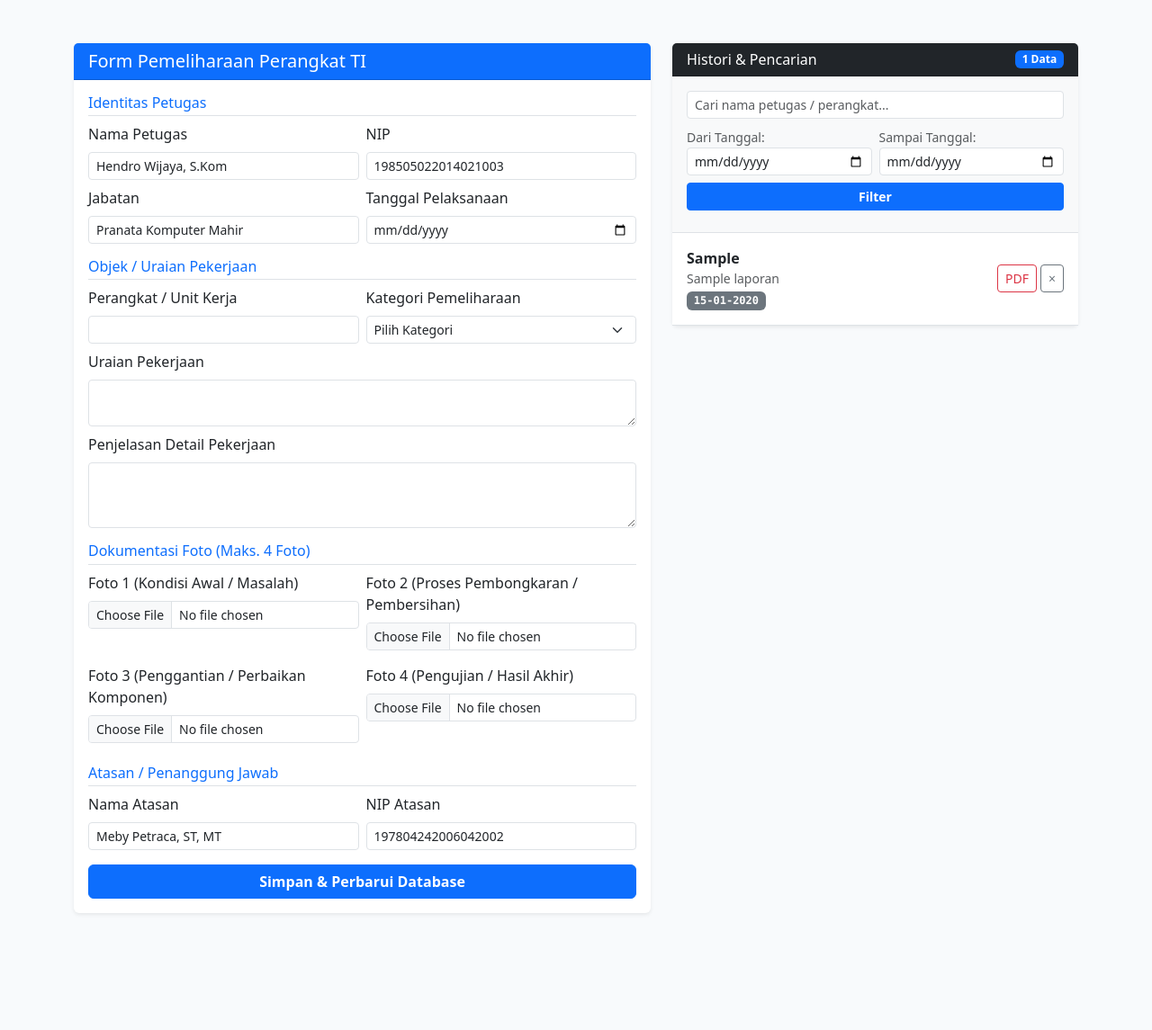
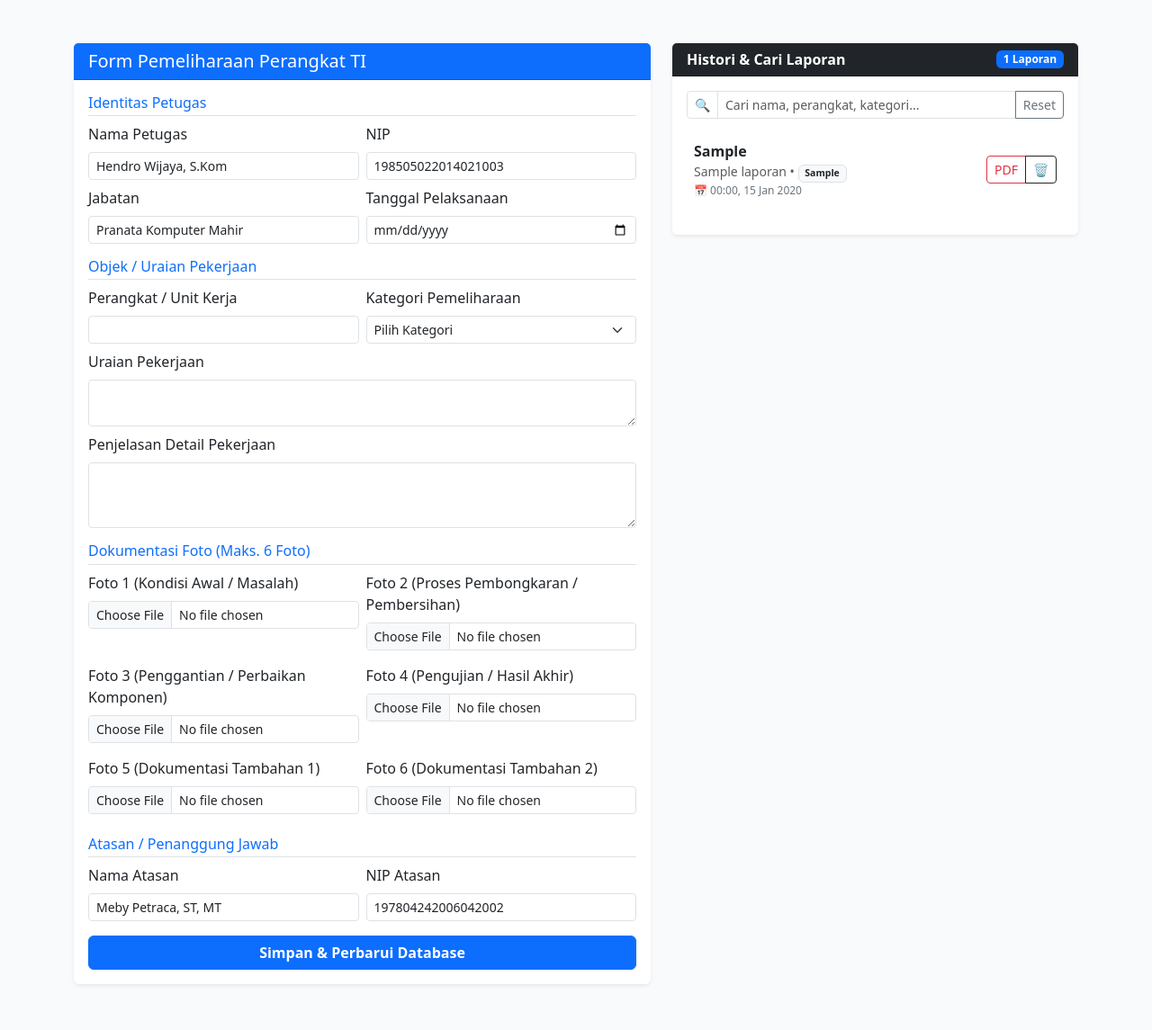
Before and after one commit to Hendrow/laporan_ti, a Flask app: page / in a window 1280 px wide. Shown: the top 1145 px of the page at 90% size. Before the commit the page ends 1016 px from the top, so only its background shows below. Run offline with Flask 3, Linux system fonts and the light colour scheme; tables that the repository leaves empty hold one stand-in row (values such as "Sample post"); some libraries are stand-ins or nearby versions.

Commit message:
pagination dan tambah foto

```diff
--- a/app.py
+++ b/app.py
@@ -1,6 +1,6 @@
 import os
 from datetime import datetime
-from flask import Flask, render_template, redirect, url_for, flash, make_response, request
+from flask import Flask, render_template, redirect, url_for, flash, make_response, request, jsonify
 from flask_migrate import Migrate
 from models import db, Laporan
 from forms import LaporanForm
@@ -33,7 +33,9 @@ def index():
             foto1_base64=form.foto1_base64.data,
             foto2_base64=form.foto2_base64.data,
             foto3_base64=form.foto3_base64.data,
-            foto4_base64=form.foto4_base64.data
+            foto4_base64=form.foto4_base64.data,
+            foto5_base64=form.foto5_base64.data,
+            foto6_base64=form.foto6_base64.data
         )
         db.session.add(laporan)
         db.session.commit()
@@ -86,15 +88,64 @@ def cetak_pdf(id):
     response.headers['Content-Disposition'] = f'inline; filename=Laporan_{laporan.id}.pdf'
     return response
 
+# app.py (tambahkan route ini di bawah route lainnya)
+@app.route('/hapus-laporan/<int:id>', methods=['POST', 'DELETE'])
+def hapus_laporan(id):
+    laporan = Laporan.query.get_or_404(id)
+    db.session.delete(laporan)
+    db.session.commit()
 
-@app.route('/hapus-laporan/<int:id>', methods=['POST'])
-def hapus_laporan(id):
-  laporan = Laporan.query.get_or_404(id)
-  db.session.delete(laporan)
-  db.session.commit()
-  flash('Laporan berhasil dihapus dari database.', 'warning')
-  return redirect(url_for('index'))
+    # Jika diakses lewat AJAX / Fetch
+    if request.headers.get('X-Requested-With') == 'XMLHttpRequest':
+        return jsonify({'status': 'success', 'message': 'Laporan berhasil dihapus.'})
 
+    flash('Laporan berhasil dihapus!', 'success')
+    return redirect(url_for('index'))
+
+
+# Route api ajax untuk pagination dan pencarian
+@app.route('/api/laporan', methods=['GET'])
+def get_laporan_api():
+    page = request.args.get('page', 1, type=int)
+    per_page = request.args.get('per_page', 7, type=int) # Limit 7 laporan per halaman
+    search_query = request.args.get('q', '', type=str).strip()
+
+    # Query Dasar
+    query = Laporan.query
+
+    # Filter Pencarian (Nama Petugas, Perangkat, Kategori, atau Tanggal)
+    if search_query:
+        query = query.filter(
+            (Laporan.perangkat.ilike(f'%{search_query}%')) |
+            (Laporan.nama.ilike(f'%{search_query}%')) |
+            (Laporan.kategori.ilike(f'%{search_query}%'))
+        )
+
+    # Urutkan dari yang terbaru dan terapkan Pagination SQLAlchemy
+    pagination = query.order_by(Laporan.created_at.desc()).paginate(
+        page=page, per_page=per_page, error_out=False
+        )
+
+    items = []
+    for item in pagination.items:
+        items.append({
+            'id': item.id,
+            'perangkat': item.perangkat,
+            'nama': item.nama,
+            'kategori': item.kategori,
+            'tanggal': item.tanggal.strftime('%H:%M, %d %b %Y')
+        })
+
+    return jsonify({
+        'items': items,
+        'total': pagination.total,
+        'page': pagination.page,
+        'pages': pagination.pages,
+        'has_prev': pagination.has_prev,
+        'has_next': pagination.has_next,
+        'prev_num': pagination.prev_num,
+        'next_num': pagination.next_num
+    })
 
 if __name__ == '__main__':
     app.run(debug=True)
--- a/forms.py
+++ b/forms.py
@@ -23,8 +23,10 @@ class LaporanForm(FlaskForm):
     nama_atasan = StringField('Nama Atasan', validators=[DataRequired()])
     nip_atasan = StringField('NIP Atasan', validators=[DataRequired()])
 
-    # Hidden fields untuk 4 Foto Base64
+    # Hidden fields untuk 6 Foto Base64
     foto1_base64 = HiddenField('Foto 1')
     foto2_base64 = HiddenField('Foto 2')
     foto3_base64 = HiddenField('Foto 3')
     foto4_base64 = HiddenField('Foto 4')
+    foto5_base64 = HiddenField('Foto 5')
+    foto6_base64 = HiddenField('Foto 6')
--- a/models.py
+++ b/models.py
@@ -18,10 +18,12 @@ class Laporan(db.Model):
     nama_atasan = db.Column(db.String(100), nullable=False)
     nip_atasan = db.Column(db.String(50), nullable=False)
 
-    # 4 Field Foto Dokumentasi
+    # 6 Field Foto Dokumentasi
     foto1_base64 = db.Column(db.Text, nullable=True)
     foto2_base64 = db.Column(db.Text, nullable=True)
     foto3_base64 = db.Column(db.Text, nullable=True)
     foto4_base64 = db.Column(db.Text, nullable=True)
+    foto5_base64 = db.Column(db.Text, nullable=True)
+    foto6_base64 = db.Column(db.Text, nullable=True)
 
     created_at = db.Column(db.DateTime, default=datetime.utcnow)
--- a/templates/index.html
+++ b/templates/index.html
@@ -75,7 +75,7 @@
                             </div>
                         </div>
 
-                        <h6 class="text-primary border-bottom pb-1">Dokumentasi Foto (Maks. 4 Foto)</h6>
+                        <h6 class="text-primary border-bottom pb-1">Dokumentasi Foto (Maks. 6 Foto)</h6>
                         <div class="row g-2 mb-3">
                             <div class="col-md-6 text-center mb-2">
                                 <label class="form-label d-block text-start">Foto 1 (Kondisi Awal / Masalah)</label>
@@ -97,6 +97,16 @@
                                 <!-- <img id="preview4" src="https://via.placeholder.com/300x140?text=Foto+4" class="img-preview mb-1"> -->
                                 <input type="file" id="inputFoto4" class="form-control form-control-sm" accept="image/*">
                             </div>
+                            <div class="col-md-6 text-center mb-2">
+                                <label class="form-label d-block text-start">Foto 5 (Dokumentasi Tambahan 1)</label>
+                                <!-- <img id="preview5" src="https://via.placeholder.com/300x140?text=Foto+5" class="img-preview mb-1"> -->
+                                <input type="file" id="inputFoto5" class="form-control form-control-sm" accept="image/*">
+                            </div>
+                            <div class="col-md-6 text-center mb-2">
+                                <label class="form-label d-block text-start">Foto 6 (Dokumentasi Tambahan 2)</label>
+                                <!-- <img id="preview6" src="https://via.placeholder.com/300x140?text=Foto+6" class="img-preview mb-1"> -->
+                                <input type="file" id="inputFoto6" class="form-control form-control-sm" accept="image/*">
+                            </div>
                         </div>
 
                         <h6 class="text-primary border-bottom pb-1">Atasan / Penanggung Jawab</h6>
@@ -117,105 +127,212 @@
             </div>
         </div>
 
-        <!-- Kolom Kanan: Filter & Histori Laporan -->
+        <!-- Bagian Kolom Histori Laporan (col-lg-5) -->
         <div class="col-lg-5">
             <div class="card shadow-sm border-0 mb-4">
-                <div class="card-header bg-dark text-white d-flex justify-content-between align-items-center">
-                    <h5 class="mb-0 fs-6">Histori & Pencarian</h5>
-                    <span class="badge bg-primary">{{ laporan_list|length }} Data</span>
+                <div class="card-header bg-dark text-white d-flex justify-content-between align-items-center py-2">
+                    <h5 class="mb-0 fs-6 fw-bold">Histori & Cari Laporan</h5>
+                    <span class="badge bg-primary" id="totalBadge">0 Total</span>
                 </div>
-                <div class="card-body bg-light">
-                    <!-- Form Pencarian & Filter Tanggal -->
-                    <form method="GET" action="{{ url_for('index') }}" class="row g-2 mb-2">
-                        <div class="col-12">
-                            <input type="text" name="q" class="form-control form-control-sm" placeholder="Cari nama petugas / perangkat..." value="{{ q }}">
-                        </div>
-                        <div class="col-6">
-                            <label class="form-label mb-0 small text-muted">Dari Tanggal:</label>
-                            <input type="date" name="tgl_mulai" class="form-control form-control-sm" value="{{ tgl_mulai }}">
-                        </div>
-                        <div class="col-6">
-                            <label class="form-label mb-0 small text-muted">Sampai Tanggal:</label>
-                            <input type="date" name="tgl_selesai" class="form-control form-control-sm" value="{{ tgl_selesai }}">
-                        </div>
-                        <div class="col-12 d-flex gap-1 mt-2">
-                            <button type="submit" class="btn btn-sm btn-primary flex-fill fw-bold">Filter</button>
-                            {% if q or tgl_mulai or tgl_selesai %}
-                                <a href="{{ url_for('index') }}" class="btn btn-sm btn-outline-secondary">Reset</a>
-                            {% endif %}
-                        </div>
-                    </form>
+                <div class="card-body p-3">
+                    <!-- Form Input Pencarian Real-Time -->
+                    <div class="input-group input-group-sm mb-3">
+                        <span class="input-group-text bg-white"><i class="bi bi-search"></i> 🔍</span>
+                        <input type="text" id="searchInput" class="form-control" placeholder="Cari nama, perangkat, kategori...">
+                        <button class="btn btn-outline-secondary" type="button" id="btnClearSearch">Reset</button>
                     </div>
 
-                <!-- List Data -->
-                <ul class="list-group list-group-flush border-top">
-                    {% for item in laporan_list %}
-                    <li class="list-group-item d-flex justify-content-between align-items-center p-3">
-                        <div style="max-width: 65%;">
-                            <strong class="d-block text-truncate" title="{{ item.perangkat }}">{{ item.perangkat }}</strong>
-                            <small class="text-muted d-block">{{ item.nama }}</small>
-                            <small class="badge bg-secondary font-monospace">{{ item.tanggal.strftime('%d-%m-%Y') }}</small>
+                    <!-- Container List Laporan Dinamis -->
+                    <div id="laporanContainer">
+                        <div class="text-center py-4 text-muted">
+                            <div class="spinner-border spinner-border-sm text-primary" role="status"></div>
+                            <span class="ms-1">Memuat data...</span>
                         </div>
-                        <div class="d-flex gap-1">
-                            <!-- Tombol Cetak PDF -->
-                            <a href="{{ url_for('cetak_pdf', id=item.id) }}" target="_blank" class="btn btn-outline-danger btn-sm" title="Cetak PDF">
-                                PDF
-                            </a>
+                    </div>
 
-                            <!-- Tombol Hapus (Trigger Modal) -->
-                            <button type="button" class="btn btn-outline-secondary btn-sm" data-bs-toggle="modal" data-bs-target="#modalHapus{{ item.id }}" title="Hapus Laporan">
-                                &times;
-                            </button>
-                        </div>
-                    </li>
-
-                    <!-- Modal Konfirmasi Hapus -->
-                    <div class="modal fade" id="modalHapus{{ item.id }}" tabindex="-1" aria-hidden="true">
-                        <div class="modal-dialog modal-dialog-centered modal-sm">
-                            <div class="modal-content">
-                                <div class="modal-header py-2 bg-danger text-white">
-                                    <h6 class="modal-title">Konfirmasi Hapus</h6>
-                                    <button type="button" class="btn-close btn-close-white" data-bs-dismiss="modal"></button>
-                                </div>
-                                <div class="modal-body text-center">
-                                    <p class="small mb-0">Apakah Anda yakin ingin menghapus laporan perangkat <strong>{{ item.perangkat }}</strong>?</p>
-                                </div>
-                                <div class="modal-footer py-1 justify-content-center">
-                                    <button type="button" class="btn btn-sm btn-secondary" data-bs-dismiss="modal">Batal</button>
-                                    <form action="{{ url_for('hapus_laporan', id=item.id) }}" method="POST" class="d-inline">
-                                        <button type="submit" class="btn btn-sm btn-danger">Hapus</button>
-                                    </form>
+                    <!-- Navigasi Pagination Dinamis -->
+                    <nav class="mt-3">
+                        <ul class="pagination pagination-sm justify-content-center mb-0" id="paginationControls">
+                            <!-- Tombol Pagination di-render via jQuery -->
+                        </ul>
+                    </nav>
                 </div>
             </div>
         </div>
+
+<!-- Tambahkan JavaScript AJAX & Pagination di bawah -->
+<script src="https://code.jquery.com/jquery-3.6.0.min.js"></script>
+<script src="https://cdn.jsdelivr.net/npm/bootstrap@5.3.0/dist/js/bootstrap.bundle.min.js"></script>
+
+<script>
+$(document).ready(function() {
+    let currentPage = 1;
+    let searchQuery = '';
+
+    // Fungsi Utama Fetch Data dari API via AJAX
+    function loadLaporan(page = 1, query = '') {
+        $('#laporanContainer').html(`
+            <div class="text-center py-4 text-muted">
+                <div class="spinner-border spinner-border-sm text-primary" role="status"></div>
+                <span class="ms-1">Memuat data...</span>
             </div>
-                    {% else %}
-                    <li class="list-group-item text-center text-muted p-4">
-                        <small>Tidak ada laporan yang ditemukan.</small>
-                    </li>
-                    {% endfor %}
-                </ul>
+        `);
+
+        $.ajax({
+            url: '/api/laporan',
+            type: 'GET',
+            data: {
+                page: page,
+                q: query,
+                per_page: 7
+            },
+            success: function(response) {
+                currentPage = response.page;
+                $('#totalBadge').text(`${response.total} Laporan`);
+                renderList(response.items);
+                renderPagination(response);
+            },
+            error: function() {
+                $('#laporanContainer').html(`
+                    <div class="alert alert-danger p-2 text-center small mb-0">
+                        Gagal memuat data histori laporan.
+                    </div>
+                `);
+            }
+        });
+    }
+
+    // Render List Items
+    function renderList(items) {
+        if (items.length === 0) {
+            $('#laporanContainer').html(`
+                <div class="text-center text-muted py-4 small">
+                    Tidak ada data laporan yang ditemukan.
+                </div>
+            `);
+            return;
+        }
+
+        let html = '<div class="list-group list-group-flush">';
+        items.forEach(function(item) {
+            html += `
+                <div class="list-group-item d-flex justify-content-between align-items-center px-2 py-2">
+                    <div style="max-width: 65%;">
+                        <div class="fw-bold text-dark text-truncate" title="${item.perangkat}">${item.perangkat}</div>
+                        <div class="text-muted small">${item.nama} &bull; <span class="badge bg-light text-dark border">${item.kategori}</span></div>
+                        <div class="text-secondary small" style="font-size: 0.75rem;">📅 ${item.tanggal}</div>
+                    </div>
+                    <div class="btn-group btn-group-sm" role="group">
+                        <a href="/cetak-pdf/${item.id}" target="_blank" class="btn btn-outline-danger px-2 py-1" title="Cetak PDF">
+                            PDF
+                        </a>
+                        <button type="button" class="btn btn-outline-dark px-2 py-1 btn-hapus" data-id="${item.id}" title="Hapus Laporan">
+                            🗑️
+                        </button>
                     </div>
                 </div>
+            `;
+        });
+        html += '</div>';
+        $('#laporanContainer').html(html);
+    }
 
-    </div>
-</div>
+    // Render Tombol Pagination Bootstrap
+    function renderPagination(data) {
+        let paginationHtml = '';
 
-<script src="https://code.jquery.com/jquery-3.6.0.min.js"></script>
-<script src="https://cdn.jsdelivr.net/npm/bootstrap@5.3.0/dist/js/bootstrap.bundle.min.js"></script>
-<script>
-    $(document).ready(function() {
-        // Mengubah input file gambar menjadi string Base64 menggunakan jQuery
+        if (data.pages <= 1) {
+            $('#paginationControls').html('');
+            return;
+        }
+
+        // Tombol Previous
+        paginationHtml += `
+            <li class="page-item ${!data.has_prev ? 'disabled' : ''}">
+                <a class="page-link page-btn" href="#" data-page="${data.prev_num}">&laquo;</a>
+            </li>
+        `;
+
+        // Iterasi Angka Halaman
+        for (let i = 1; i <= data.pages; i++) {
+            paginationHtml += `
+                <li class="page-item ${i === data.page ? 'active' : ''}">
+                    <a class="page-link page-btn" href="#" data-page="${i}">${i}</a>
+                </li>
+            `;
+        }
+
+        // Tombol Next
+        paginationHtml += `
+            <li class="page-item ${!data.has_next ? 'disabled' : ''}">
+                <a class="page-link page-btn" href="#" data-page="${data.next_num}">&raquo;</a>
+            </li>
+        `;
+
+        $('#paginationControls').html(paginationHtml);
+    }
+
+    // Event Handler untuk Tombol Hapus Laporan
+    $(document).on('click', '.btn-hapus', function() {
+        const id = $(this).data('id');
+        if (confirm('Apakah Anda yakin ingin menghapus laporan ini dari database?')) {
+            $.ajax({
+                url: `/hapus-laporan/${id}`,
+                type: 'POST',
+                success: function(response) {
+                    // Reload data pada halaman aktif saat ini setelah dihapus
+                    loadLaporan(currentPage, searchQuery);
+                },
+                error: function() {
+                    alert('Terjadi kesalahan saat menghapus data.');
+                }
+            });
+        }
+    });
+
+    // Listener Klik Tombol Pagination
+    $(document).on('click', '.page-btn', function(e) {
+        e.preventDefault();
+        const targetPage = $(this).data('page');
+        if (targetPage && targetPage !== currentPage) {
+            loadLaporan(targetPage, searchQuery);
+        }
+    });
+
+    // Listener Input Pencarian (Debounce Delay 300ms)
+    let searchTimer;
+    $('#searchInput').on('keyup', function() {
+        clearTimeout(searchTimer);
+        searchQuery = $(this).val();
+        searchTimer = setTimeout(function() {
+            loadLaporan(1, searchQuery);
+        }, 300);
+    });
+
+    // Listener Tombol Reset Search
+    $('#btnClearSearch').on('click', function() {
+        $('#searchInput').val('');
+        searchQuery = '';
+        loadLaporan(1, '');
+    });
+
+    // Load Pertama Kali Saat Halaman Dimuat
+    loadLaporan(1, '');
+
+    // Fungsi kompresi dan konversi input foto ke Base64
     function processImage(inputSelector, previewSelector, hiddenSelector) {
         $(inputSelector).on('change', function(e) {
             const file = e.target.files[0];
-                if (!file) return;
+            if (!file) {
+                if (previewSelector && $(previewSelector).length) $(previewSelector).attr('src', '');
+                $(hiddenSelector).val('');
+                return;
+            }
 
             const reader = new FileReader();
             reader.onload = function(event) {
                 const img = new Image();
                 img.onload = function() {
-                        // Tentukan ukuran maksimal (Lebar / Tinggi)
                     const MAX_WIDTH = 800;
                     const MAX_HEIGHT = 800;
                     let width = img.width;
@@ -233,18 +350,16 @@
                         }
                     }
 
-                        // Draw ke Canvas untuk kompresi
                     const canvas = document.createElement('canvas');
                     canvas.width = width;
                     canvas.height = height;
                     const ctx = canvas.getContext('2d');
                     ctx.drawImage(img, 0, 0, width, height);
 
-                        // Konversi ke Base64 dengan kualitas 0.7 (70%)
                     const compressedBase64 = canvas.toDataURL('image/jpeg', 0.7);
-
-                        // Set preview dan isi hidden input
+                    if (previewSelector && $(previewSelector).length) {
                         $(previewSelector).attr('src', compressedBase64);
+                    }
                     $(hiddenSelector).val(compressedBase64);
                 };
                 img.src = event.target.result;
@@ -257,6 +372,8 @@
     processImage('#inputFoto2', '#preview2', '#foto2_base64');
     processImage('#inputFoto3', '#preview3', '#foto3_base64');
     processImage('#inputFoto4', '#preview4', '#foto4_base64');
+    processImage('#inputFoto5', '#preview5', '#foto5_base64');
+    processImage('#inputFoto6', '#preview6', '#foto6_base64');
 });
 </script>
 </body>
```
Also changed, not shown: migrations/versions/013c6ff0f96e_tambah_foto5_dan_foto6.py (added, +34 -0 lines), templates/pdf_template.html (+16 -0 lines), 1 other file. Lines whose indentation alone changed are shown as unchanged.
